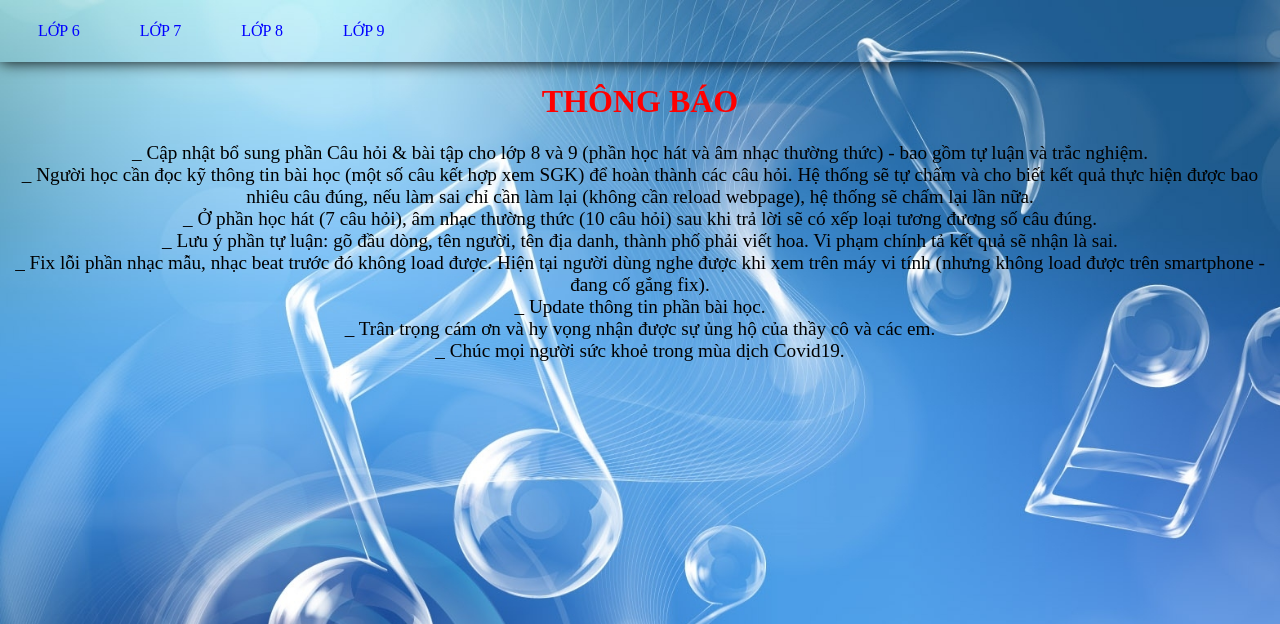
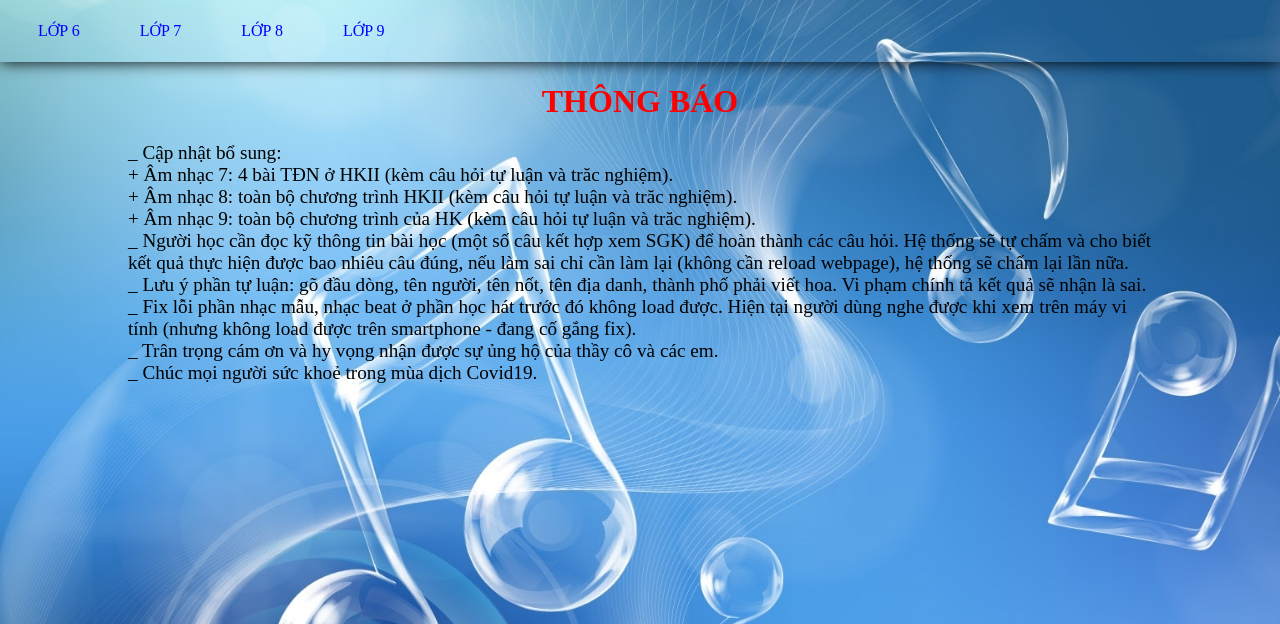
Before and after one commit to Blackhuy0701/music, a PHP site: page / in a window 1280 px wide. Shown: the top 624 px of the page. Run offline with PHP 8.4, Linux system fonts and the light colour scheme.

Commit message:
doce commit

```diff
--- a/index.html
+++ b/index.html
@@ -127,13 +127,14 @@
     </div>
   </nav>
   <h1 style="text-align: center; color: red;">THÔNG BÁO</h1>
-  <p style="text-align: center; font-family: 'Times New Roman', serif; font-size: larger;">
-  _ Cập nhật bổ sung phần Câu hỏi & bài tập cho lớp 8 và 9 (phần học hát và âm nhạc thường thức) - bao gồm tự luận và trắc nghiệm.<br>
+  <p style="font-family: 'Times New Roman', serif; font-size: larger;" class="paragraph">
+  _ Cập nhật bổ sung:<br>
+  + Âm nhạc 7: 4 bài TĐN ở HKII (kèm câu hỏi tự luận và trăc nghiệm). <br>
+  + Âm nhạc 8: toàn bộ chương trình HKII (kèm câu hỏi tự luận và trăc nghiệm).<br>
+  + Âm nhạc 9: toàn bộ chương trình của HK (kèm câu hỏi tự luận và trăc nghiệm). <br>
   _ Người học cần đọc kỹ thông tin bài học (một số câu kết hợp xem SGK) để hoàn thành các câu hỏi. Hệ thống sẽ tự chấm và cho biết kết quả thực hiện được bao nhiêu câu đúng, nếu làm sai chỉ cần làm lại (không cần reload webpage), hệ thống sẽ chấm lại lần nữa.<br>
-  _ Ở phần học hát (7 câu hỏi), âm nhạc thường thức (10 câu hỏi) sau khi trả lời sẽ có xếp loại tương đương số câu đúng.<br>
-  _ Lưu ý phần tự luận: gõ đầu dòng, tên người, tên địa danh, thành phố phải viết hoa. Vi phạm chính tả kết quả sẽ nhận là sai.<br>
-  _ Fix lỗi phần nhạc mẫu, nhạc beat trước đó không load được. Hiện tại người dùng nghe được khi xem trên máy vi tính (nhưng không load được trên smartphone - đang cố gắng fix).<br>
-  _ Update thông tin phần bài học.<br>
+  _ Lưu ý phần tự luận: gõ đầu dòng, tên người, tên nốt, tên địa danh, thành phố phải viết hoa. Vi phạm chính tả kết quả sẽ nhận là sai.<br>
+  _ Fix lỗi phần nhạc mẫu, nhạc beat ở phần học hát trước đó không load được. Hiện tại người dùng nghe được khi xem trên máy vi tính (nhưng không load được trên smartphone - đang cố gắng fix).<br>
   _ Trân trọng cám ơn và hy vọng nhận được sự ủng hộ của thầy cô và các em.<br>
   _ Chúc mọi người sức khoẻ trong mùa dịch Covid19.<br>
 
--- a/stylethcs.css
+++ b/stylethcs.css
@@ -92,3 +92,6 @@ nav li:hover .menu-sub-3 {display: block;}
 clear: both;
 margin-top: 600px ;
 position: relative;}
+
+.paragraph {margin-left: 10%;
+margin-right: 10%;}
```
